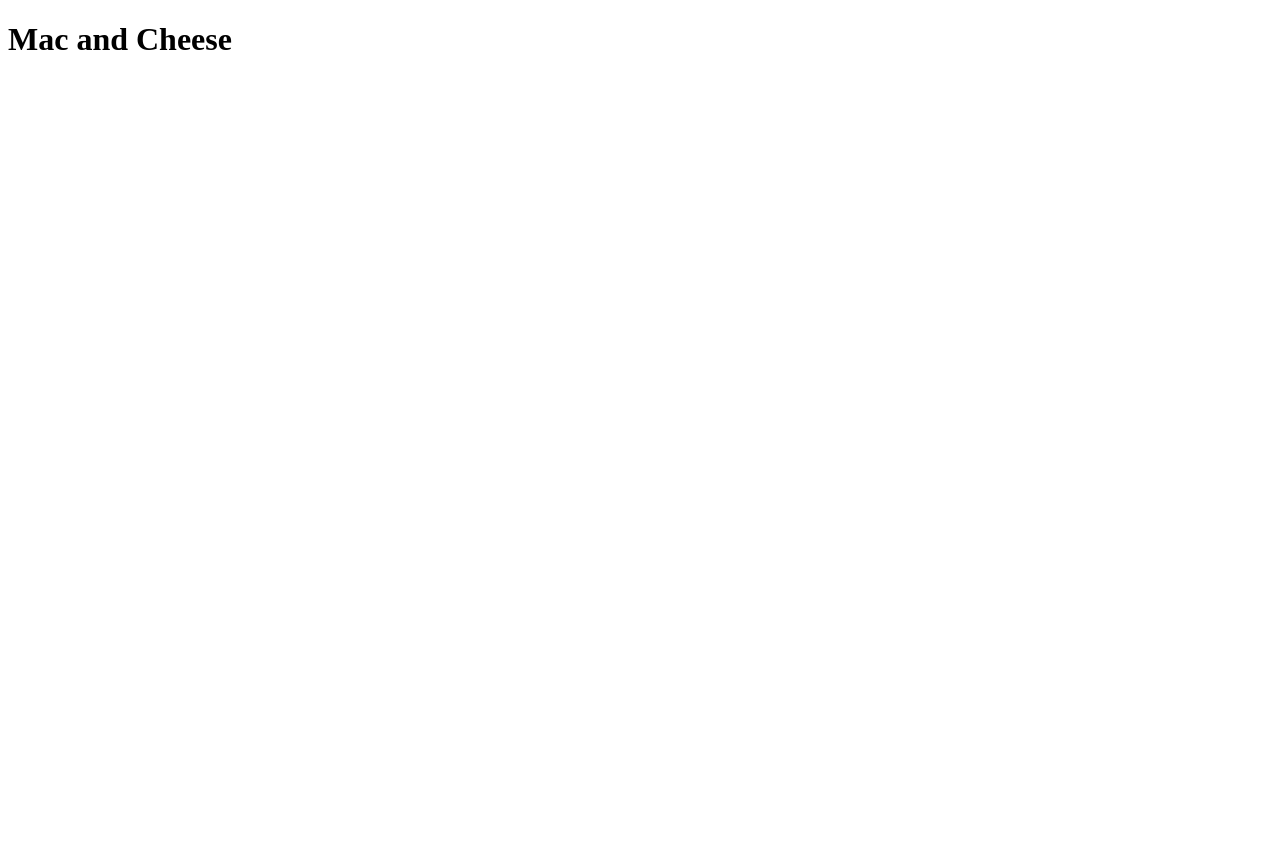
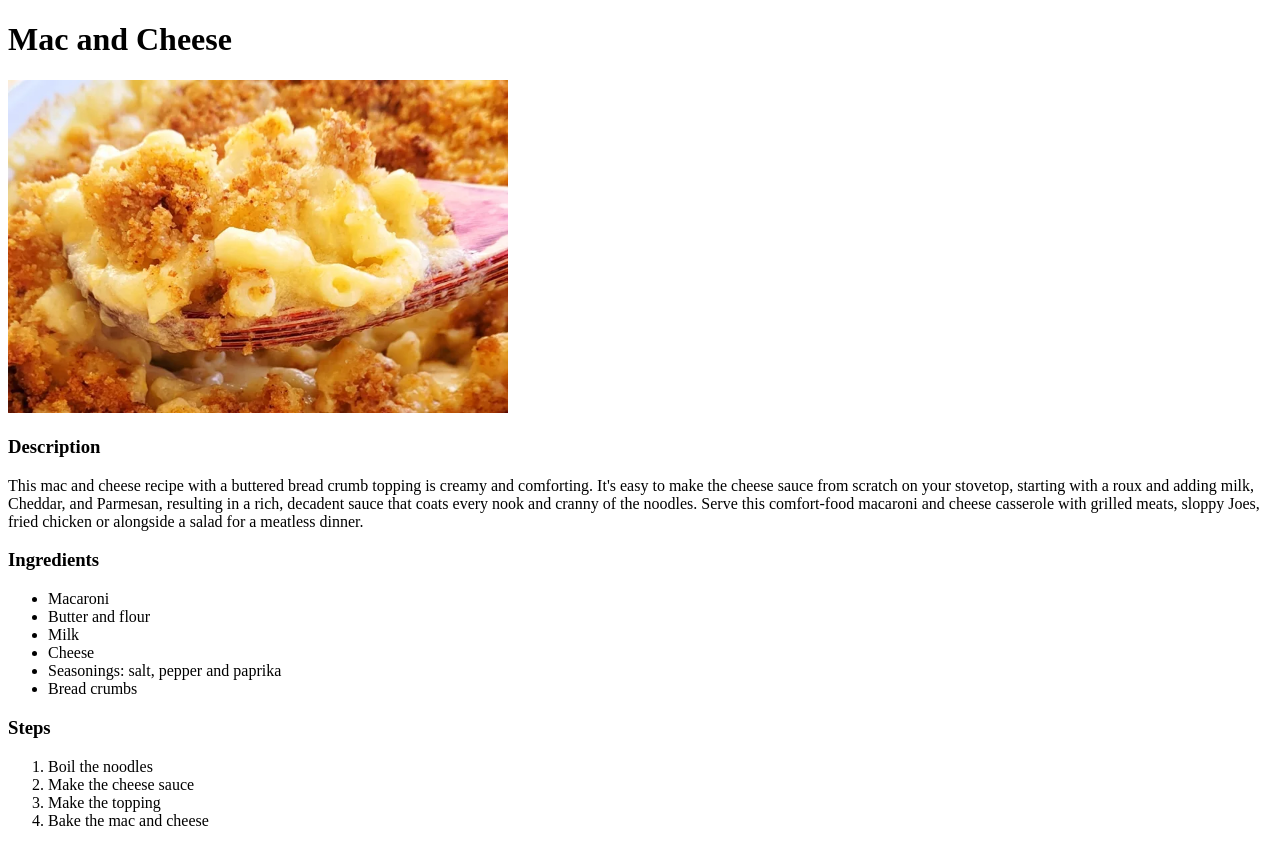
Before and after one commit to TheBasedOne/odin-recipes, a plain HTML site: page recipes/mac-and-cheese.html in a window 1280 px wide. Before the commit the page ends 800 px from the top, so only its background shows below. Drawn offline with Linux system fonts and the light colour scheme.

Commit message:
Add Mac and Cheese recipe

```diff
--- a/recipes/mac-and-cheese.html
+++ b/recipes/mac-and-cheese.html
@@ -6,5 +6,34 @@
     </head>
     <body>
         <h1>Mac and Cheese</h1>
+
+
+        <img src="../img/mac-and-cheese-img.jpg" alt="Plate of Mac and Cheese" width="500">
+
+        <h3>Description</h3>
+
+        <P>
+            This mac and cheese recipe with a buttered bread crumb topping is creamy and comforting. It's easy to make the cheese sauce from scratch on your stovetop, starting with a roux and adding milk, Cheddar, and Parmesan, resulting in a rich, decadent sauce that coats every nook and cranny of the noodles. Serve this comfort-food macaroni and cheese casserole with grilled meats, sloppy Joes, fried chicken or alongside a salad for a meatless dinner.
+        </P>
+
+        <h3>Ingredients</h3>
+
+        <ul>
+            <li>Macaroni</li>
+            <li>Butter and flour</li>
+            <li>Milk</li>
+            <li>Cheese</li>
+            <li>Seasonings: salt, pepper and paprika</li>
+            <li>Bread crumbs</li>
+        </ul>
+
+        <h3>Steps</h3>
+
+        <ol>
+            <li>Boil the noodles</li>
+            <li>Make the cheese sauce</li>
+            <li>Make the topping</li>
+            <li>Bake the mac and cheese</li>
+        </ol>
     </body>
 </html>
```
Also changed, not shown: img/mac-and-cheese-img.jpg (added).
